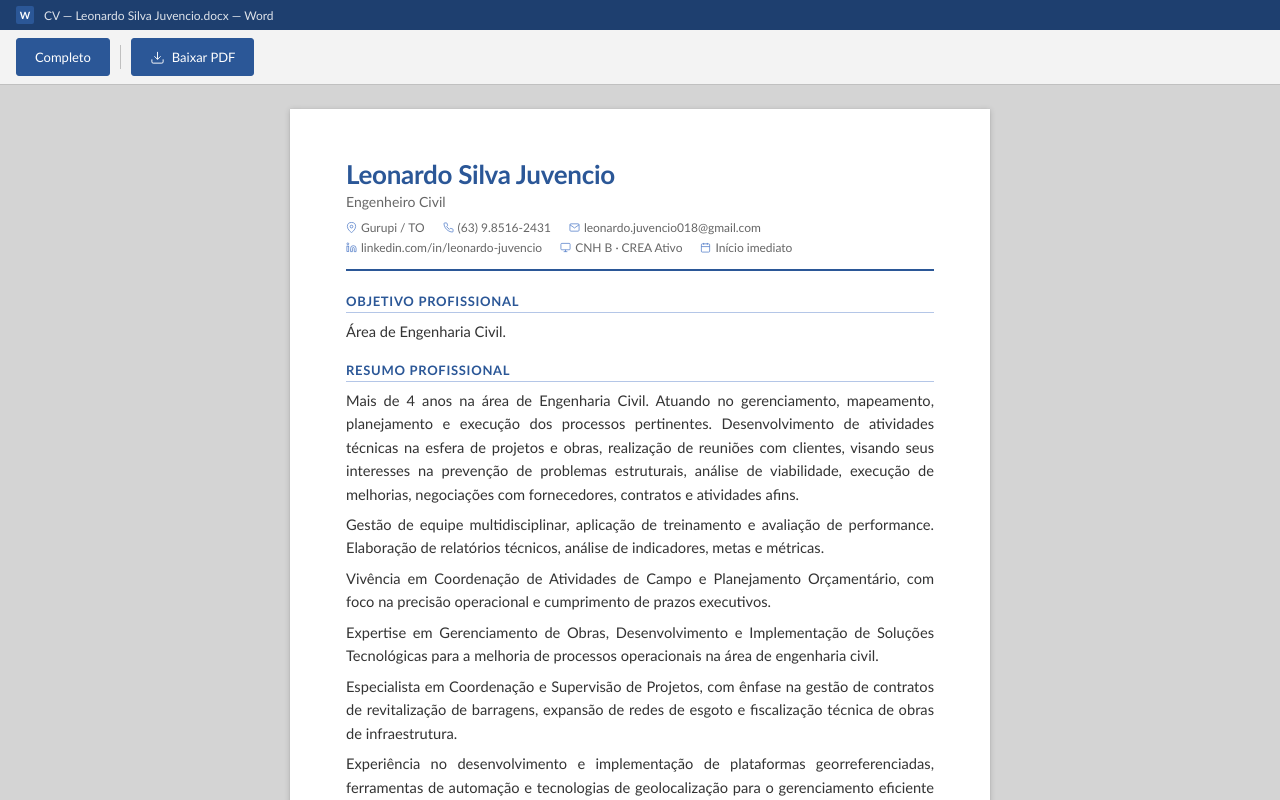
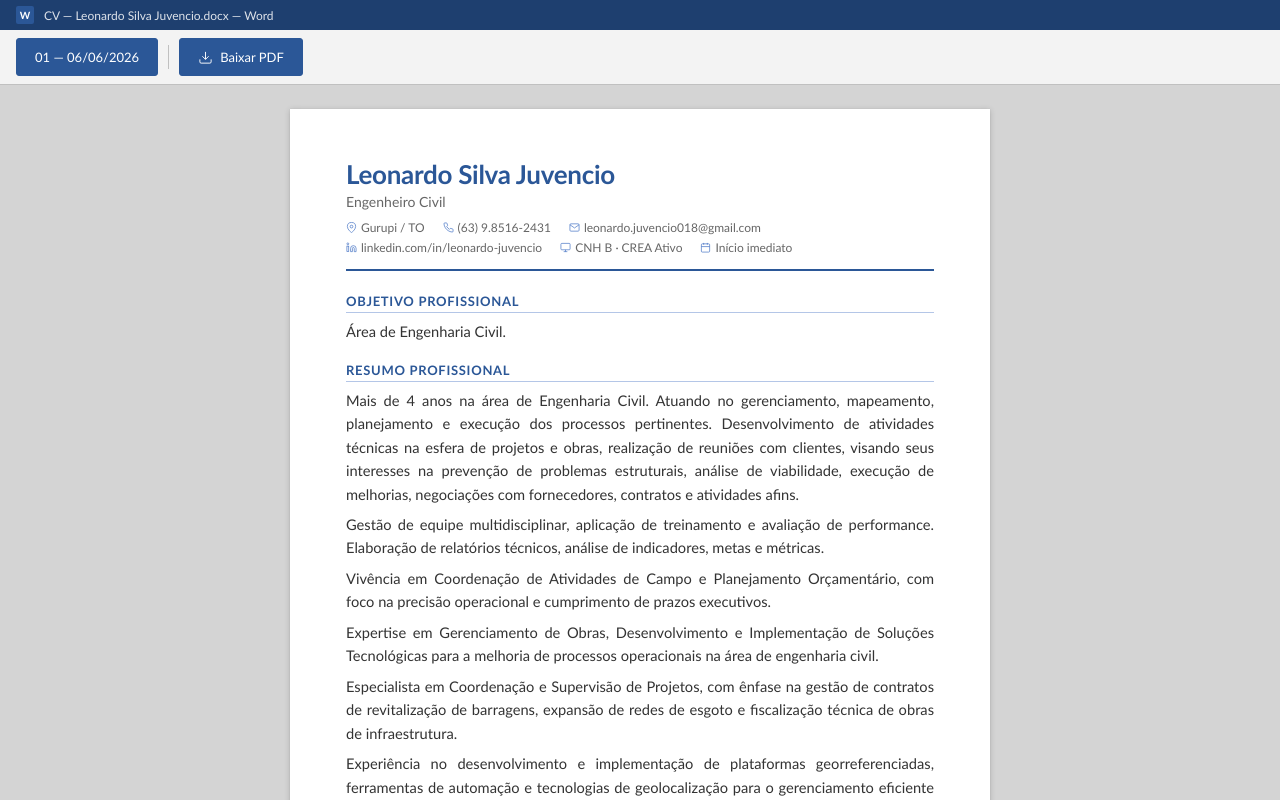
Before and after one commit to lnrdjuv/cv-web, a Next.js app: page / in a window 1280 px wide. Shown: the top 800 px of the page. Built offline with nearby package versions, Linux system fonts and the light colour scheme; a web font is replaced by a local one.

Commit message:
Label v01 com data de hoje

```diff
--- a/src/data/cv.ts
+++ b/src/data/cv.ts
@@ -112,5 +112,5 @@ export const cvMain: CVData = {
 // export const cvTech: CVData = { ... }
 
 export const variations: Record<string, { slug: string; label: string; data: CVData }> = {
-  main: { slug: "main", label: "Completo", data: cvMain },
+  main: { slug: "main", label: "01 — 06/06/2026", data: cvMain },
 };
```
